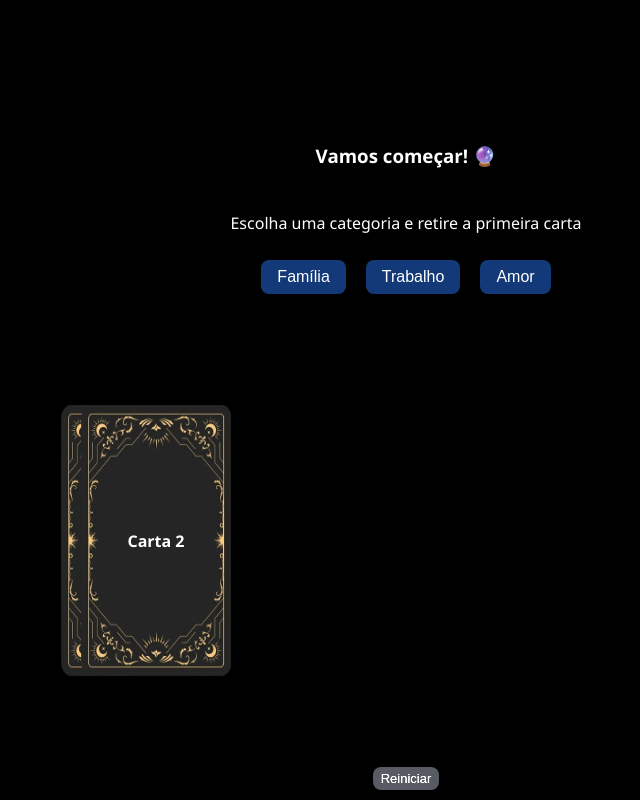
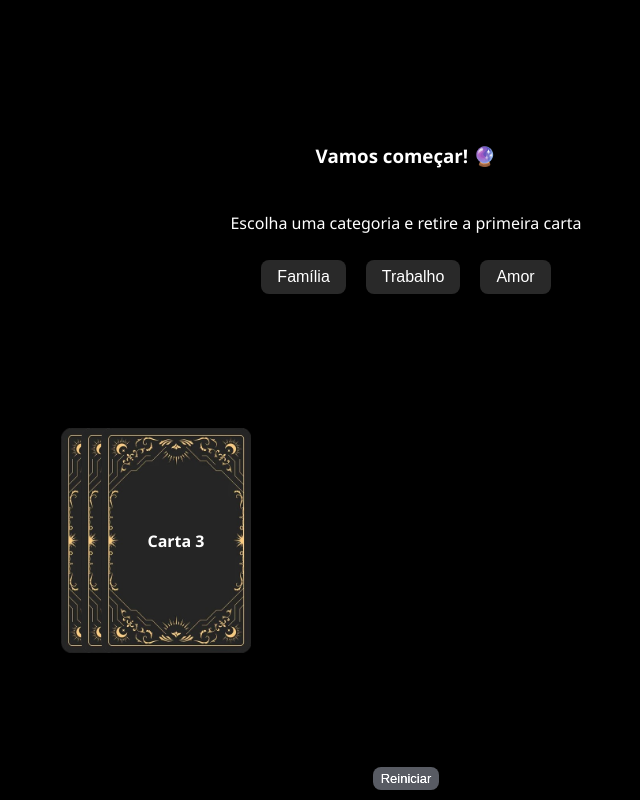
Before and after one commit to gabi-ramires/tarot, a PHP site: page / in a window 1280 px wide. Shown: the whole page, without its empty margins (234-874 px from the left). Run offline with PHP 8.4, Linux system fonts and the light colour scheme.

Commit message:
cartas funcionando

```diff
--- a/index.html
+++ b/index.html
@@ -34,6 +34,7 @@
         </div>
 
         <div class="cartas">
+            <transition-group name="fade" mode="out-in">
                 <div
                     v-for="(carta) in cartas"
                     :id="carta.id"
@@ -44,6 +45,7 @@
                     >
                     Carta {{ carta.id }}
                 </div>
+            </transition-group>
 
             <!-- Modal para exibir a imagem da carta -->
             <transition name="zoom">
--- a/script.js
+++ b/script.js
@@ -6,7 +6,7 @@ new Vue({
     categoria: '',
     selectedCarta: null
   },
-  created() {
+  mounted() {
     this.iniciar();
   },
   methods: {
@@ -15,7 +15,7 @@ new Vue({
       if(this.isMobile) {
         this.criarCartasMobile(78);
       } else {
-        this.criarCartas(2);
+        this.criarCartas(3);
         this.buscarCartasServidor();
         console.log(this.cartas)
       }
@@ -67,6 +67,10 @@ new Vue({
     reiniciar() {
       this.categoria = '';
       this.cartas = [];
+      this.selectedCarta = null;
+      this.iniciar()
+
+      console.log(this.carta)
     },
     buscarCartasServidor() {
 
@@ -87,7 +91,6 @@ new Vue({
       })
       .then(data => {
           if(data.status) {
-            console.log(data)
             let cartas = data.data;
 
             // Embaralhar as frases
@@ -103,7 +106,7 @@ new Vue({
               }
             }
 
-            console.log(this.cartas)
+            this.cartasOriginais = this.cartas
 
           } else {
             console.group("erro")
@@ -141,16 +144,13 @@ new Vue({
       this.selectedCarta = id;
 
       // Remove a carta o baralho
-      let div = document.getElementById(id)
-      if (div) {
-        div.remove();
-      }
+      this.cartas = this.cartas.filter(carta => carta.id !== id);
     },
     closeModal() {
       this.selectedCarta = null; // Fecha o modal
     },
     getCartaImage(id) {
-      const carta = this.cartas.find(c => c.id === id);
+      const carta = this.cartasOriginais.find(c => c.id === id);
       return carta ? "cartas/"+carta.img : ''; // Retorna a imagem ou uma string vazia
     },
 
--- a/style.css
+++ b/style.css
@@ -54,7 +54,7 @@ h3 {
 }
 
 .btn-opcao {
-    background-color: #143978;
+    background-color: #292929;
     color: #fff;
     border: none;
     padding: 8px 16px;
@@ -64,7 +64,7 @@ h3 {
 }
 
 .btn-opcao-active {
-    background-color: #143978;
+    background-color: #292929;
     color: #fff;
     padding: 8px 16px;
     border-radius: 8px;
@@ -72,7 +72,6 @@ h3 {
     font-size:medium;
     border: 2px solid blue;
     box-shadow: 0 0 5px rgba(0, 0, 255, 0.6);
-    transform: scale(1.05);
     filter: brightness(1.3);
 }
 
@@ -115,7 +114,7 @@ h3 {
     width: 150px;
     height: 271px;
     background-image: url('carta-verso.png');
-    background-size: 100% 100%;
+    background-size: contain;
     background-position: center;
     background-repeat: no-repeat;
     position: absolute;
--- a/tarot.php
+++ b/tarot.php
@@ -43,7 +43,8 @@ class Tarot{
             'status' => true,
             'data' => [
                 ['idReal' => 1, 'titulo' => 'O louco', 'img' => 'o-louco.jpg', 'msg' => 'mensagem do louco'],
-                ['idReal' => 2, 'titulo' => 'O mago', 'img' => 'o-mago.jpg', 'msg' => 'mensagem do mago']
+                ['idReal' => 2, 'titulo' => 'O mago', 'img' => 'o-mago.jpg', 'msg' => 'mensagem do mago'],
+                ['idReal' => 3, 'titulo' => 'A Sacerdotisa', 'img' => 'a-sacerdotisa.jpg', 'msg' => 'mensagem da sacedotisa'],
             ]
         ];
 
```
Also changed, not shown: cartas/a-sacerdotisa.jpg (added). Lines whose indentation alone changed are shown as unchanged.
